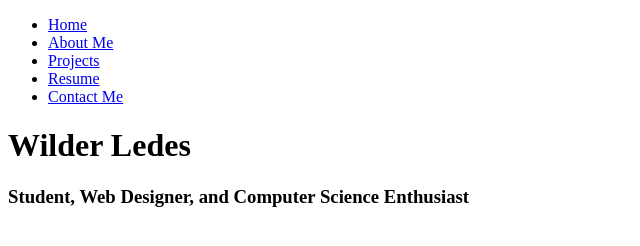
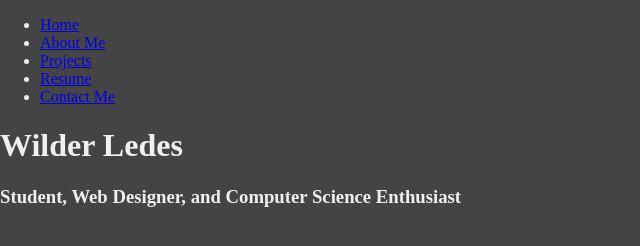
Before and after one commit to wal712/portfolio, a plain HTML site: page index.html in a window 1280 px wide. Shown: the whole page, without its empty margins (0-640 px from the left). Drawn offline with Linux system fonts and the light colour scheme.

Commit message:
Added: main.css file

```diff
--- a/index.html
+++ b/index.html
@@ -4,6 +4,7 @@
     <meta charset="UTF-8">
     <meta name="viewport" content="width=device-width, initial-scale=1.0">
     <meta http-equiv="X-UA-Compatible" content="ie=edge">
+    <link rel="stylesheet" href="css/main.css">
     <title>Wilder Ledes</title>
 </head>
 <body>
--- /dev/null
+++ b/scss/main.scss
@@ -0,0 +1,17 @@
+$primary-color: #444;
+
+* {
+    box-sizing: border-box;
+}
+
+html, body {
+    margin: 0;
+    padding: 0;
+}
+
+body {
+    width: 100%;
+    height: 100%;
+    background: $primary-color;
+    color: #f0f0f0;
+}
```
Also changed, not shown: css/main.css (added), 1 other file.
